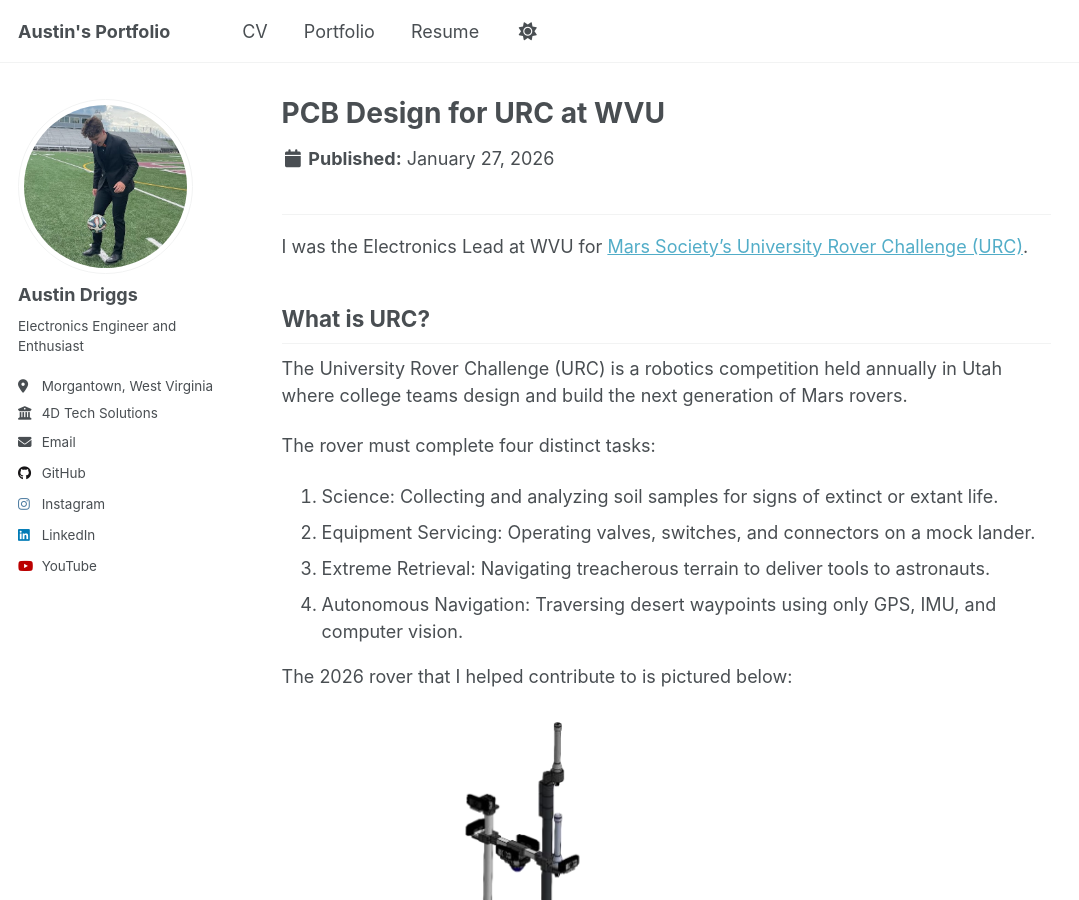
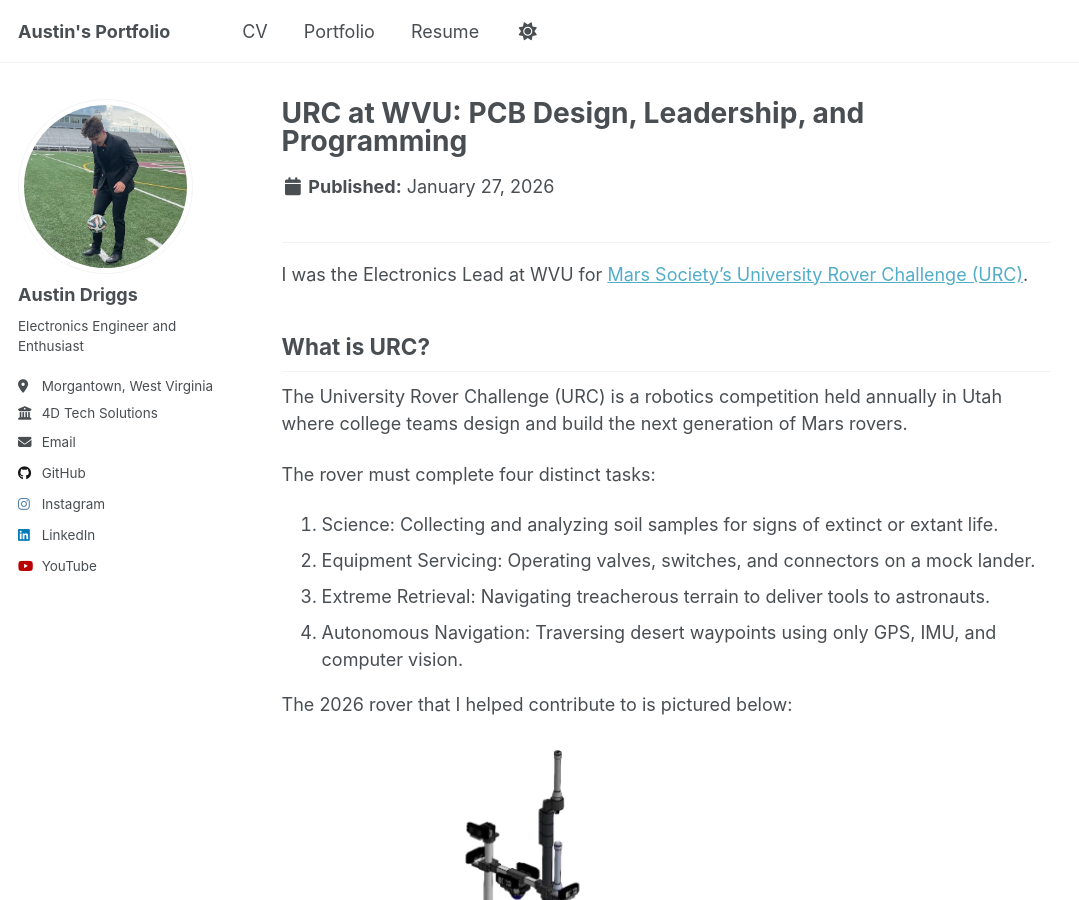
Before and after one commit to austindriggs/austindriggs.github.io, a Jekyll site: the page built from _portfolio/urc.md, in a window 1280 px wide and 900 px high. Shown: the whole window, without its empty margins (0-1079 px from the left). Built offline with Jekyll 4.4.1, drawn with Linux system fonts in a browser that asks for light colours; a script that is not in the unit is left out.

Commit message:
updated wording for urc

```diff
--- a/_portfolio/urc.md
+++ b/_portfolio/urc.md
@@ -1,5 +1,5 @@
 ---
-title: "PCB Design for URC at WVU"
+title: "URC at WVU: PCB Design, Leadership, and Programming"
 excerpt: "Electronics Lead at WVU for Mars Society’s University Rover Challenge (URC) where I designed our Payload PCB. <br/><img src='/images/urc-payload-pcb.png' alt='URC Payload PCB' width='500'>"
 collection: portfolio
 ---
```
